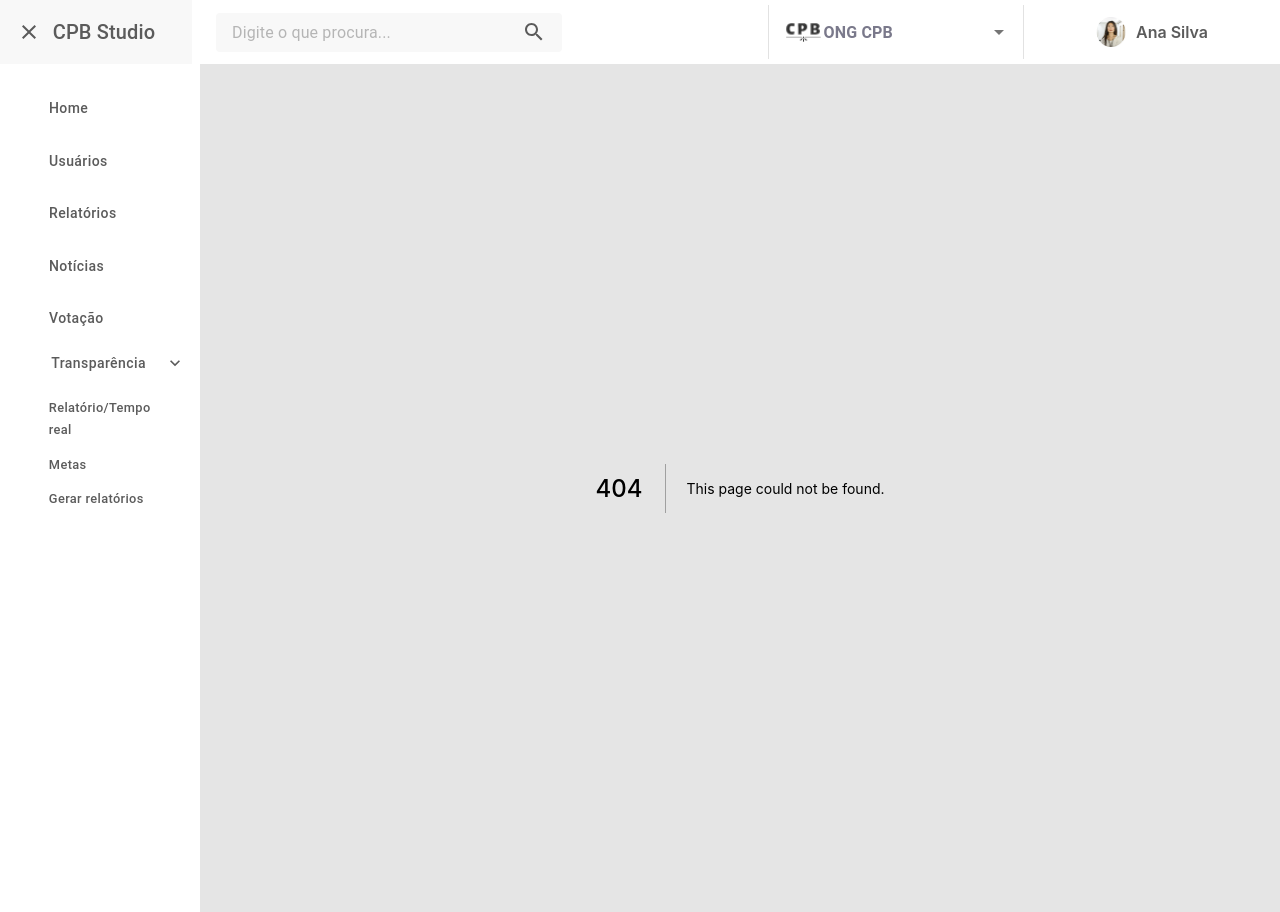
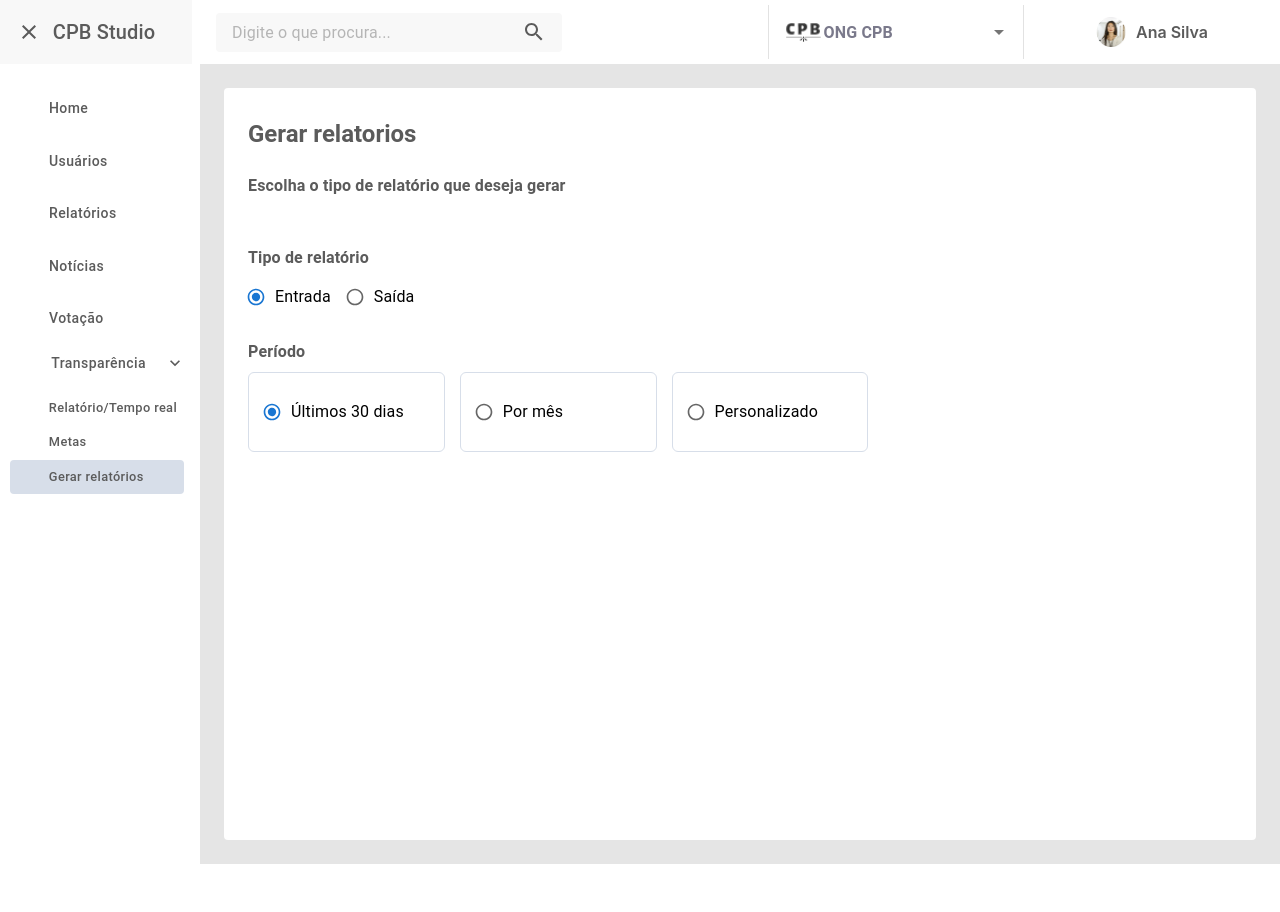
Before and after one commit to GrupoCPB/Painel-Gerenciamento, a Next.js app: page /gerarRelatorio in a window 1280 px wide. Before the commit this address had no page. After the commit the page ends 874 px from the top, so only its background shows below. Built offline with nearby package versions, Linux system fonts and the light colour scheme.

Commit message:
nova doacao, nova despesa, gerar relatorio feitos

```diff
--- /dev/null
+++ b/components/gerar_relatorio/SquareRadioButton.tsx
@@ -0,0 +1,23 @@
+import { Box, Radio, FormControlLabel } from "@mui/material";
+import { display } from "@mui/system";
+
+type SquareRadioButton = {
+    text: string,
+}
+
+const RadioButtonStyles = {
+    border: 'solid 1px #D7DEE9',
+    width: '20%',
+    padding: '20px 0 20px 15px',
+    marginRight: '15px',
+    borderRadius: '6px'
+}
+
+
+export default function SquareRadioButton({ text }: SquareRadioButton) {
+    return (
+        <Box sx={RadioButtonStyles}>
+            <FormControlLabel value={text} control={<Radio size="small" />} label={text} />
+        </Box>
+    )
+}
--- a/components/global_components/SideBar/SideBar.tsx
+++ b/components/global_components/SideBar/SideBar.tsx
@@ -114,41 +114,18 @@ export default function SideBar({ isOpen, children }: any) {
 
             >
                 <List>
-                    {items.map((el) => (
-                        <ListItem key={Math.random() * 1000} disablePadding sx={{ display: 'flex' }}>
-                            {
-                                (() => {
-                                    switch (el.title) {
-                                        case 'Home':
-                                            return <ListItemButton text={el.title} icon={el.icon} pageURL={el.url} />
-                                            break;
-
-                                        case 'Usuários':
-                                            return <ListItemButton text={el.title} icon={el.icon} pageURL={el.url} />
-                                            break;
-
-                                        case 'Relatórios':
-                                            return <ListItemButton text={el.title} icon={el.icon} pageURL={el.url} />
-                                            break;
-
-                                        case 'Notícias':
-                                            return <ListItemButton text={el.title} icon={el.icon} pageURL={el.url} />
-                                            break;
-
-                                        case 'Votação':
-                                            return <ListItemButton text={el.title} icon={el.icon} pageURL={el.url} />
-                                            break;
-
-                                        case 'Transparêcnia':
-                                            return <TransparenciaButton route={el.url} />
-
-                                        default:
-                                            break;
-                                    }
-                                })()
-                            }
-                        </ListItem>
-                    ))}
+                    {
+                        items.map((el) => (
+                            <ListItem key={Math.random() * 1000} disablePadding sx={{ display: 'flex' }}>
+                                {
+                                    el.title === 'Transparêcnia' ?
+                                        <TransparenciaButton route={el.url} />
+                                        :
+                                        <ListItemButton text={el.title} icon={el.icon} pageURL={el.url} />
+                                }
+                            </ListItem>
+                        ))
+                    }
                 </List>
             </Drawer>
             <Main open={isOpen}>
--- a/components/global_components/SideBar/TransparenciaButton.tsx
+++ b/components/global_components/SideBar/TransparenciaButton.tsx
@@ -1,11 +1,11 @@
 import Accordion from '@mui/material/Accordion';
-import AccordionSummary from '@mui/material/AccordionSummary';
 import AccordionDetails from '@mui/material/AccordionDetails';
-import Typography from '@mui/material/Typography';
 import ExpandMoreIcon from '@mui/icons-material/ExpandMore';
+import Router from "next/router";
 import { Button, Grid } from '@mui/material';
 import Icon from '../Icon';
-import { useState } from 'react';
+import { useEffect, useState } from 'react';
+import Link from 'next/link';
 
 const ButtonsStyles = {
     display: 'grid',
@@ -13,6 +13,7 @@ const ButtonsStyles = {
     placeItems: 'center start',
     textTransform: 'none',
     fontSize: '.8rem',
+    whiteSpace: 'nowrap',
     color: '#5B5B5B',
     '& .MuiButton-startIcon': {
         marginRight: '20px'
@@ -21,6 +22,10 @@ const ButtonsStyles = {
     '&.Mui-disabled': {
         background: '#D7DEE9',
         color: '#5B5B5B'
+    },
+
+    '& #text': {
+        color: 'red'
     }
 }
 
@@ -47,23 +52,43 @@ const StyledListButton = {
 }
 
 export default function TransparenciaButton({ route }: any) {
-    const [state, setState] = useState(true)
+    const [state, setState] = useState({
+        route: '',
+        expanded: true
+    })
+
+    useEffect(() => {
+        setState({
+            ...state,
+            route: Router.pathname,
+        })
+    }, [])
+
     return (
         <div>
-            <Accordion elevation={0} expanded={state} disableGutters>
+            <Accordion elevation={0} expanded={state.expanded} disableGutters>
                 <Button
                     startIcon={<Icon source={'/connection.png'} />}
                     endIcon={<ExpandMoreIcon />}
                     sx={StyledListButton}
-                    onClick={() => setState(!state)}
+                    onClick={() => setState({
+                        ...state,
+                        expanded: !state.expanded
+                    })}
                 >
                     Transparência
                 </Button>
 
                 <AccordionDetails sx={DetailsStyle}>
-                    <Button fullWidth href='/relatorio' disabled={route === '/relatorio' ? true : false} sx={ButtonsStyles} startIcon={<Icon source='/money.png' />}>Relatório/Tempo real</Button>
-                    <Button fullWidth disabled={route === '/metas' ? true : false} sx={ButtonsStyles} startIcon={<Icon source='/target.png' />}>Metas</Button>
-                    <Button fullWidth disabled={route === '/gerar_relatorios' ? true : false} sx={ButtonsStyles} startIcon={<Icon source='/target.png' />}>Gerar relatórios</Button>
+                    <Link href='/relatorioTempoReal'>
+                        <Button fullWidth disabled={state.route === '/relatorioTempoReal' ? true : false} sx={ButtonsStyles} startIcon={<Icon source='/money.png' />}>Relatório/Tempo real</Button>
+                    </Link>
+                    <Link href='/'>
+                        <Button fullWidth disabled={state.route === '/metas' ? true : false} sx={ButtonsStyles} startIcon={<Icon source='/target.png' />}>Metas</Button>
+                    </Link>
+                    <Link href='/gerarRelatorio'>
+                        <Button fullWidth disabled={state.route === '/gerarRelatorio' ? true : false} sx={ButtonsStyles} startIcon={<Icon source='/target.png' />}>Gerar relatórios</Button>
+                    </Link>
                 </AccordionDetails>
             </Accordion>
         </div>
--- a/pages/_app.tsx
+++ b/pages/_app.tsx
@@ -18,7 +18,7 @@ function MyApp({ Component, pageProps }: AppProps) {
 
       {/* o componente principal fica dentro do SideBar para poder usar o efeito Drawer do MUI*/}
       <SideBar isOpen={isOpen}>
-        <Component {...pageProps} />
+        {<Component {...pageProps} /> || <div>Sem nada por enquanto</div>}
       </SideBar>
     </>
   )
--- /dev/null
+++ b/pages/gerarRelatorio.tsx
@@ -0,0 +1,59 @@
+import { Container, FormControl, Typography, RadioGroup, FormLabel, Radio, FormControlLabel } from "@mui/material";
+import SquareRadioButton from "../components/gerar_relatorio/SquareRadioButton";
+
+const ContainerStyles = {
+    background: 'white',
+    borderRadius: '4px',
+    paddingTop: '30px',
+    paddingBottom: '50px',
+    height: '100%',
+
+    '& .MuiOutlinedInput-root': {
+        padding: '0'
+    }
+}
+
+export default function GerarRelatorio() {
+    return (
+        <Container sx={ContainerStyles}>
+            <Typography variant='h5' fontWeight={600} mb={3} color='#5B5B5B'>
+                Gerar relatorios
+            </Typography>
+
+            <Typography variant='body1' fontWeight={600} mb={4} color='#5B5B5B'>
+                Escolha o tipo de relatório que deseja gerar
+            </Typography>
+
+            <FormControl sx={{width: '100%'}}>
+                <FormLabel>
+                    <Typography variant='body1' fontWeight={600} mb={1} mt={2} color='#5B5B5B'>
+                    Tipo de relatório
+                    </Typography>
+                </FormLabel>
+                <RadioGroup
+                    defaultValue="Entrada"
+                    row
+                >
+                    <FormControlLabel value="Entrada" control={<Radio size="small" />} label="Entrada" />
+                    <FormControlLabel value="Saída" control={<Radio size="small" />} label="Saída" />
+                </RadioGroup>
+
+                <FormLabel>
+                    <Typography variant='body1' fontWeight={600} mb={1} mt={3} color='#5B5B5B'>
+                        Período
+                    </Typography>
+                </FormLabel>
+
+                <RadioGroup
+                    defaultValue="Últimos 30 dias"
+                    row
+                >
+                    <SquareRadioButton text="Últimos 30 dias" />
+                    <SquareRadioButton text="Por mês"  />
+                    <SquareRadioButton text="Personalizado" />
+                </RadioGroup>
+
+            </FormControl>
+        </Container>
+    )
+}
```
Also changed, not shown: components/relatorio_tempo_real/Main.tsx (+20 -2 lines), components/relatorio_tempo_real/nova_doacao/NovaDoacao.tsx (+7 -3 lines), pages/_error.tsx (added, +12 -0 lines), pages/registrar/registrarDespesa.tsx (added, +7 -0 lines), pages/registrar/registrarDoacao.tsx (added, +7 -0 lines), pages/relatorioTempoReal.tsx (renamed from pages/relatorio.tsx).
